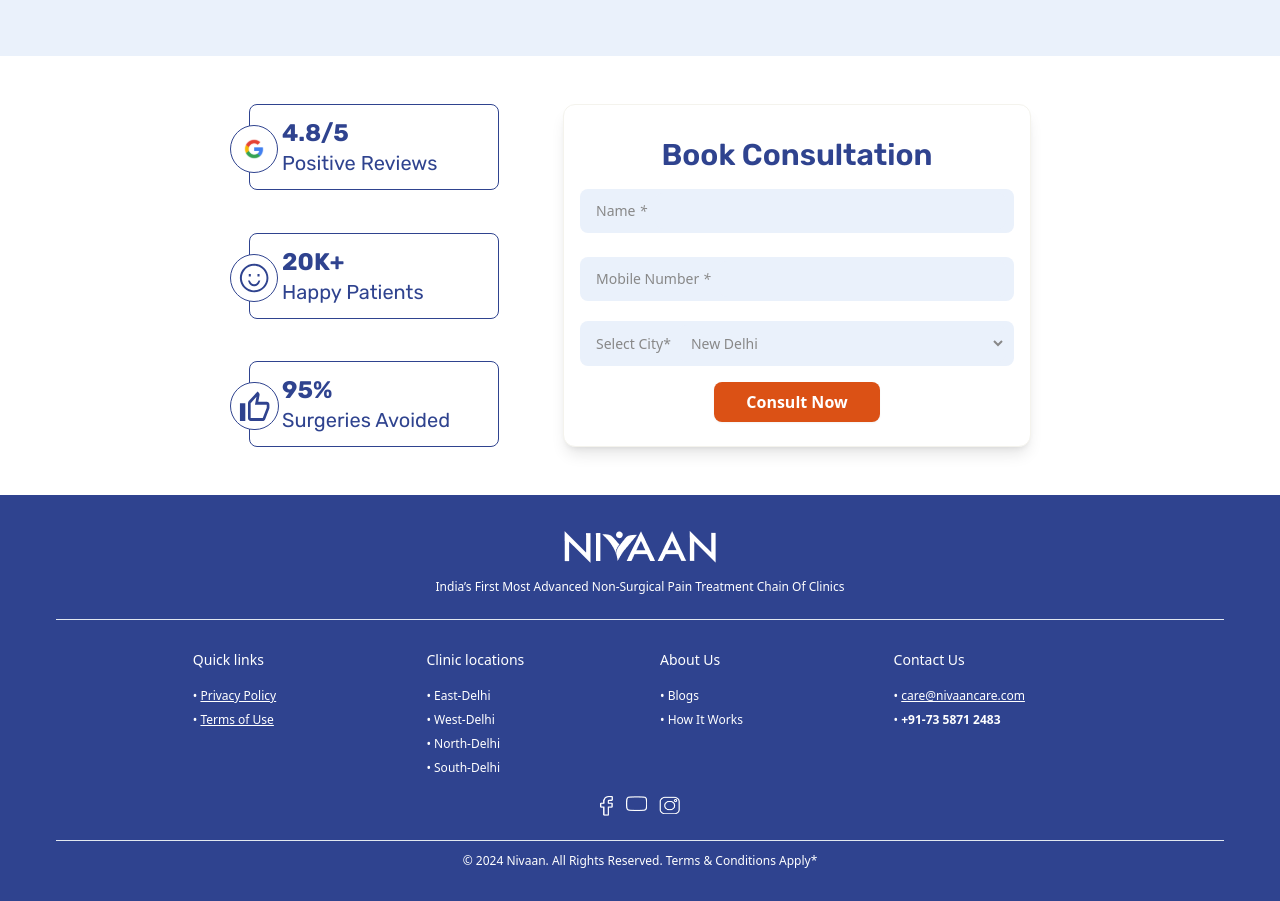
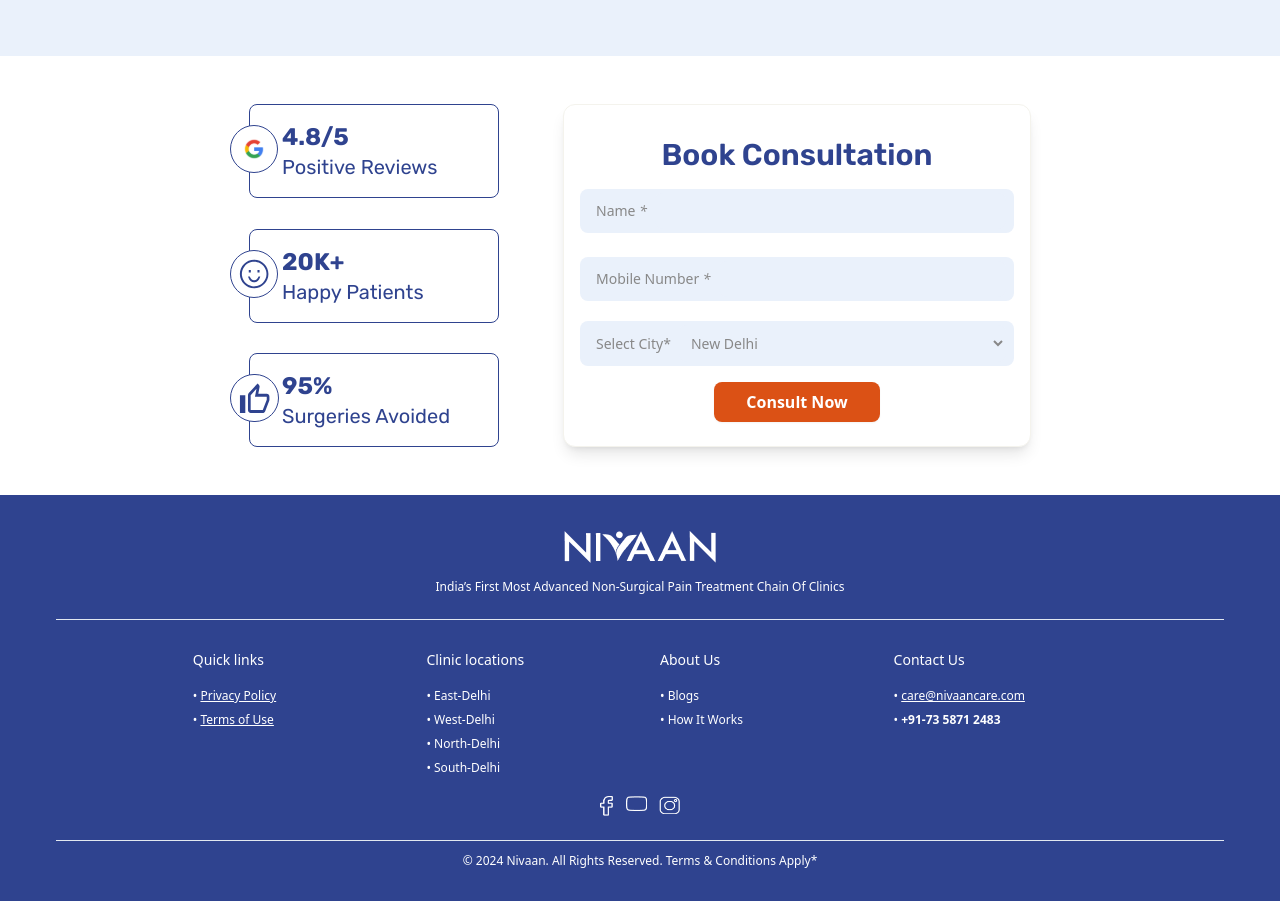
Before and after one commit to levyng00/Nivaan-Test, a Next.js app: page /v1/herniated in a window 1280 px wide. Shown: the part 3448-4349 px from the top of the page. Built offline with nearby package versions, Linux system fonts and the light colour scheme.

Commit message:
minor style change

```diff
--- a/src/sections/FormAd/FormAd.tsx
+++ b/src/sections/FormAd/FormAd.tsx
@@ -34,7 +34,7 @@
 
 const FormAdCard = ({ title, desc, img }: CardDataType) => {
   return (
-    <div className="border-[1px] border-[#2F438F] w-[250px] rounded-lg text-[#2F438F] px-8 p-3 relative">
+    <div className="border-[1px] border-[#2F438F] w-[250px] rounded-lg text-[#2F438F] px-8 p-4 relative">
       <p className={`${rubikBold.className} text-2xl`}>{title}</p>
       <p className={`${rubikReg.className} text-xl`}>{desc}</p>
       <div className="border-[1px] border-[#2F438F] rounded-full absolute bg-white top-5 -left-5 p-2">
```
